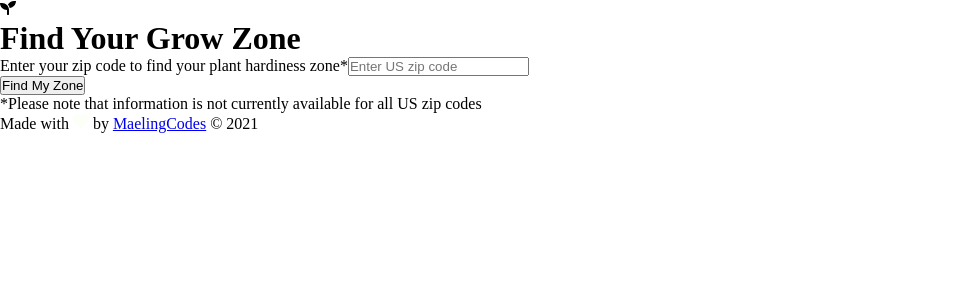
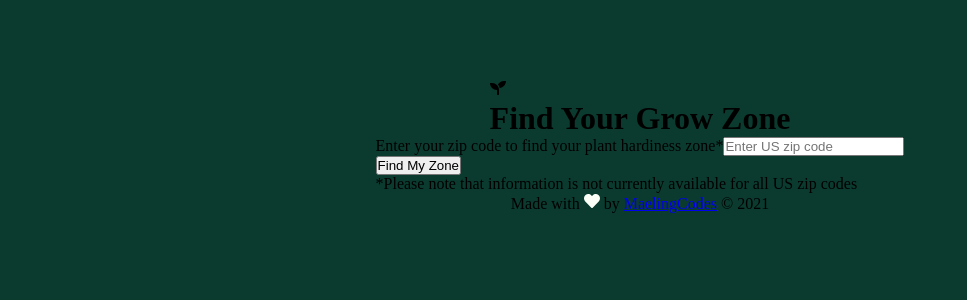
Before and after one commit to maelingmurphy/grow-zone-finder, a React (Create React App) app: page / in a window 1280 px wide. Shown: the top 300 px of the page, without its empty margins (0-967 px from the left). Built offline with nearby package versions, Linux system fonts and the light colour scheme.

Commit message:
add container div to App.js, style App background and height, add display flex to container and apply margin, padding, max-width and center on page

```diff
--- a/src/App.js
+++ b/src/App.js
@@ -73,10 +73,12 @@
 
   return (
     <div className="App">
-      <Header />
-      <Form displayData={displayData} zipCode={zipCode} onChange={onChange}/>
-      <Results zone={zone} isCorrectFormat={isCorrectFormat} />
-      <Footer />
+      <div class="container">
+        <Header />
+        <Form displayData={displayData} zipCode={zipCode} onChange={onChange}/>
+        <Results zone={zone} isCorrectFormat={isCorrectFormat} />
+        <Footer />
+      </div>
     </div>
   );
 }
--- a/src/index.css
+++ b/src/index.css
@@ -3,3 +3,18 @@
   padding: 0;
   box-sizing: border-box;
 }
+
+.App {
+  background: #0B3B2F;
+  height: 100vh;
+}
+
+.container {
+  display: flex;
+  flex-direction: column;
+  align-items: center;
+  padding: 5em 2em;
+  margin: 0 auto;
+  max-width: 850px;
+  /* background: red; */
+}
```
